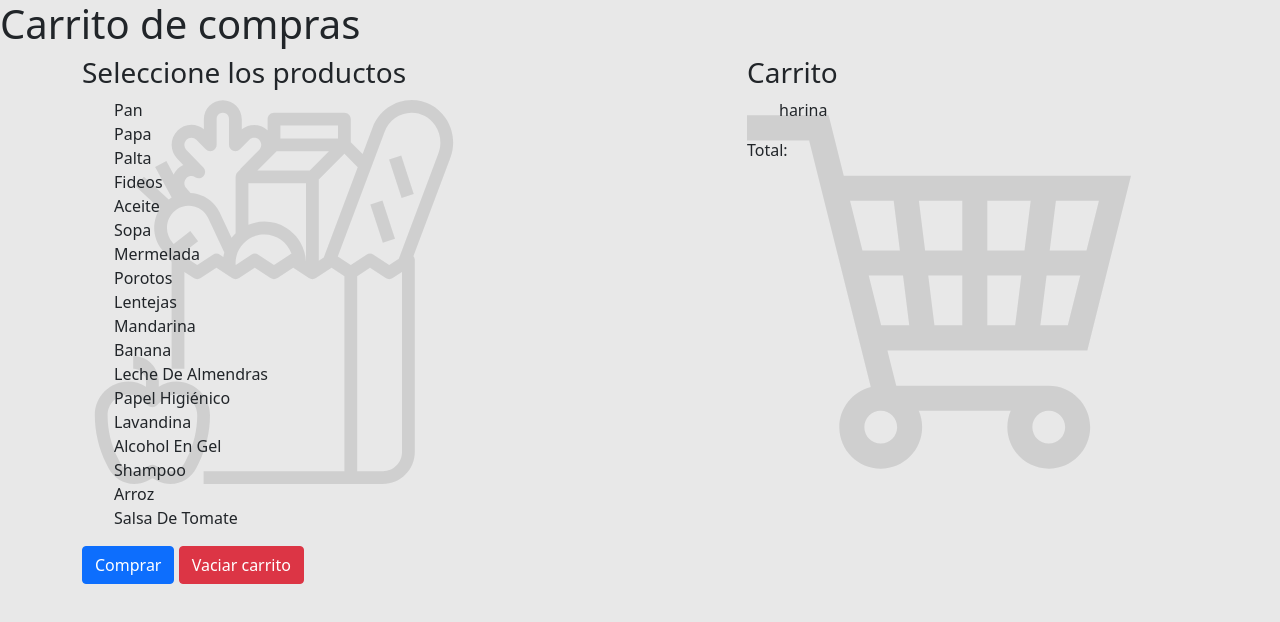
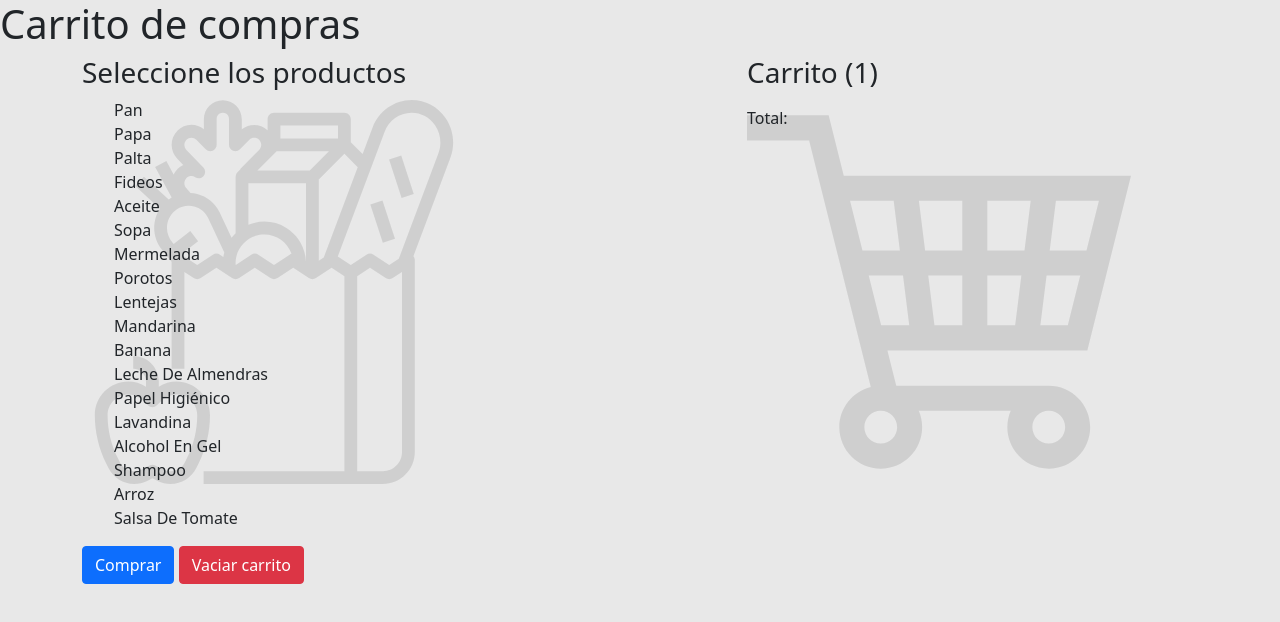
Before and after one commit to Janegro09/utn-fullstack-react, a plain HTML site: page Modulo2/tp2/index.html in a window 1280 px wide. Both pictures are taken after a click on the item "Harina". Drawn offline with nearby package versions, Linux system fonts and the light colour scheme.

Commit message:
se mejora el codigo para respetar el enunciado

```diff
--- a/Modulo2/tp2/index.html
+++ b/Modulo2/tp2/index.html
@@ -21,7 +21,7 @@
             </div>
             <div class="col">
                 <img class="carrito"src="img/shopping-cart.svg" alt="carrito">
-                <h3>Carrito</h3>
+                <h3>Carrito (<span class="cantidad">0</span>)</h3>
                 <div class="productosDelCarrito">
                 </div>
                 <div class="total">
--- a/Modulo2/tp2/js/script.js
+++ b/Modulo2/tp2/js/script.js
@@ -4,6 +4,7 @@ var productosCompra = [];
 var ul = document.createElement('ul');
 var ul2 = document.createElement('ul');
 let total=document.querySelector(".total");
+var cantidad = document.querySelector(".cantidad");
 ul.setAttribute('class','productos');
 ul2.setAttribute('class','productosCompra');
 document.querySelector(".productosDisponibles").appendChild(ul);
@@ -28,12 +29,14 @@ anexarProductoEnCarrito = (e,i,array) => {
 seleccionar=(e) => {
     var producto = e.target.innerHTML;
     productosCompra.push(producto);
+    cantidad.innerHTML=productosCompra.length;
 
     nombreProductos=nombreProductos.filter(e => e!=producto);
     ul.innerHTML=" ";
     ul2.innerHTML=" ";
+    total.innerHTML="Total: ";
     nombreProductos.forEach(anexarProductoEnLista);
-    productosCompra.forEach(anexarProductoEnCarrito);
+    // productosCompra.forEach(anexarProductoEnCarrito);
 }
 
 quitar = (e) => {
@@ -46,6 +49,7 @@ quitar = (e) => {
     total.innerHTML="Total: "
     nombreProductos.forEach(anexarProductoEnLista);
     productosCompra.forEach(anexarProductoEnCarrito);
+    cantidad.innerHTML=productosCompra.length;
 }
 
 vaciar = () => {
@@ -53,6 +57,7 @@ vaciar = () => {
     productosCompra = [];
     ul2.innerHTML=" ";
     ul.innerHTML=" ";
+    cantidad.innerHTML="0"
     total.innerHTML="Total: "
     productosCompra.forEach(anexarProductoEnCarrito);
     nombreProductos.forEach(anexarProductoEnLista);
@@ -60,6 +65,9 @@ vaciar = () => {
 }
 
 comprar = () => {
+
+    ul2.innerHTML=" ";
+
     totalCompra=0;
     for (let i = 0; i < productosCompra.length; i++) {
         const element = productosCompra[i];
@@ -76,6 +84,7 @@ comprar = () => {
     }
 
 
+    productosCompra.forEach(anexarProductoEnCarrito);
     total.innerHTML="Total: $" + totalCompra;
 
 }
```
